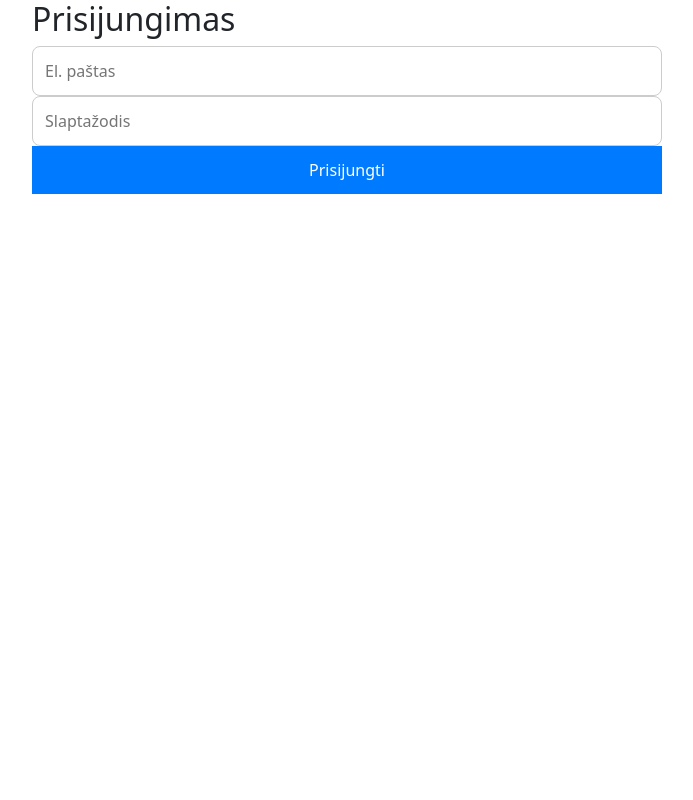
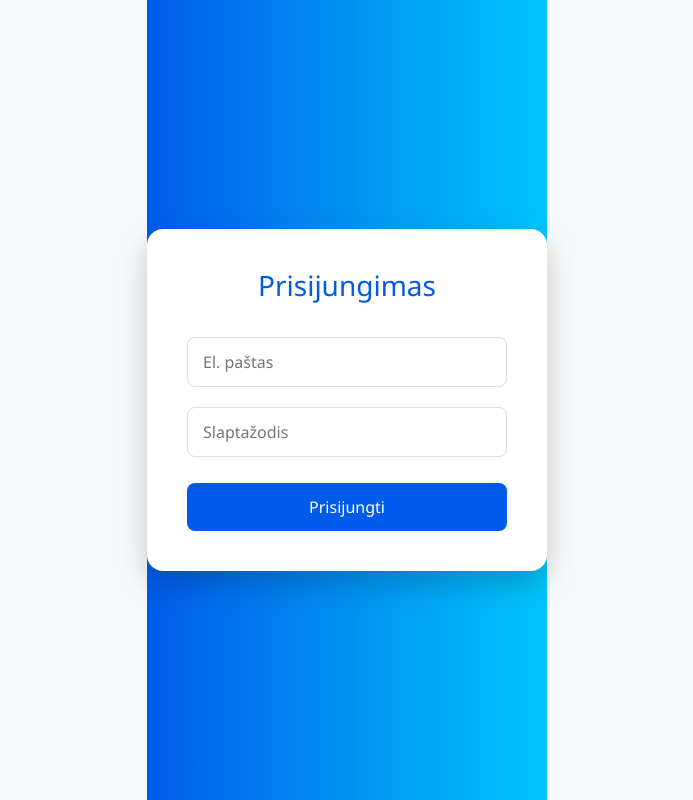
Before and after one commit to TomashTom/1_work_project, a React (Create React App) app in the folder client/: page /login in a window 1280 px wide. Shown: the whole page, without its empty margins (293-986 px from the left). Built offline with nearby package versions, Linux system fonts and the light colour scheme.

Commit message:
UserManager controllers

```diff
--- /dev/null
+++ b/client/src/assets/css/login.css
@@ -0,0 +1,64 @@
+.login-container {
+    min-height: 100vh;
+    display: flex;
+    justify-content: center;
+    align-items: center;
+    background: linear-gradient(to right, #005bea, #00c6fb);
+    font-family: 'Segoe UI', sans-serif;
+  }
+
+  .login-card {
+    background: #fff;
+    padding: 40px;
+    border-radius: 16px;
+    box-shadow: 0 12px 30px rgba(0, 0, 0, 0.2);
+    width: 100%;
+    max-width: 400px;
+    text-align: center;
+    transition: all 0.3s ease-in-out;
+  }
+
+  .login-card h2 {
+    margin-bottom: 24px;
+    font-size: 28px;
+    color: #005bea;
+  }
+
+  .login-card input {
+    width: 100%;
+    padding: 12px 15px;
+    margin: 10px 0;
+    border: 1px solid #ddd;
+    border-radius: 8px;
+    font-size: 16px;
+    transition: 0.3s;
+  }
+
+  .login-card input:focus {
+    border-color: #005bea;
+    outline: none;
+    box-shadow: 0 0 5px rgba(0, 94, 234, 0.4);
+  }
+
+  .login-card button {
+    background: #005bea;
+    color: white;
+    border: none;
+    padding: 12px 20px;
+    border-radius: 8px;
+    font-size: 16px;
+    cursor: pointer;
+    margin-top: 16px;
+    width: 100%;
+    transition: 0.3s;
+  }
+
+  .login-card button:hover {
+    background: #0047b3;
+  }
+
+  .msg {
+    margin-top: 15px;
+    color: #e53935;
+    font-weight: 500;
+  }
--- a/client/src/assets/css/styles.css
+++ b/client/src/assets/css/styles.css
@@ -190,6 +190,19 @@ footer {
     margin-left: 20px;
     list-style: none;
   }
+  .logout-button {
+    background: none;
+    border: none;
+    color: white;
+    font-weight: bold;
+    cursor: pointer;
+    padding: 10px;
+  }
+
+  .logout-button:hover {
+    text-decoration: underline;
+  }
+
 
 
 
--- a/client/src/components/Home.js
+++ b/client/src/components/Home.js
@@ -1,9 +1,14 @@
 import React from 'react';
-import { Link } from 'react-router-dom';
-
+import { Link, useNavigate } from 'react-router-dom';
 
 function Home() {
   const user = JSON.parse(localStorage.getItem('user'));
+  const navigate = useNavigate();
+
+  const handleLogout = () => {
+    localStorage.removeItem('user');
+    navigate(0);
+  };
 
   return (
     <>
@@ -29,7 +34,12 @@ function Home() {
                 <li><Link to="/paraiskos">Paraiškos</Link></li>
                 <li><Link to="/admin">Admin</Link></li>
                 <li className="user-greeting">
-                  <span style={{ color: 'white', fontWeight: 'bold' }}>Sveiki, {user.name}</span>
+                  <span style={{ color: 'white', fontWeight: 'bold' }}>
+                    Sveiki, {user.name}
+                  </span>
+                </li>
+                <li>
+                  <button onClick={handleLogout} className="logout-button">Atsijungti</button>
                 </li>
               </>
             )}
--- a/client/src/components/Login.js
+++ b/client/src/components/Login.js
@@ -1,7 +1,7 @@
 import React, { useState } from 'react';
 import axios from 'axios';
 import { useNavigate } from 'react-router-dom';
-
+import '../assets/css/login.css'; // ← Svarbu: pridėk šitą failą!
 
 function Login() {
   const [form, setForm] = useState({ email: '', password: '' });
@@ -12,25 +12,35 @@ function Login() {
     e.preventDefault();
     try {
       const res = await axios.post('/api/auth/login', form);
-      localStorage.setItem('user', JSON.stringify(res.data.user)); // <-- ČIA SVARBIAUSIA
+      localStorage.setItem('user', JSON.stringify(res.data.user));
       setMsg(`Sveiki, ${res.data.user.name}`);
-      setTimeout(() => {
-        navigate('/');
-      }, 1000);
+      setTimeout(() => navigate('/'), 1000);
     } catch (err) {
       setMsg(err.response?.data?.error || 'Prisijungimo klaida');
     }
   };
 
   return (
-    <div>
-      <h2>Prisijungimas</h2>
-      <form onSubmit={handleSubmit}>
-        <input placeholder="El. paštas" onChange={e => setForm({ ...form, email: e.target.value })} />
-        <input type="password" placeholder="Slaptažodis" onChange={e => setForm({ ...form, password: e.target.value })} />
+    <div className="login-container">
+      <form className="login-card" onSubmit={handleSubmit}>
+        <h2>Prisijungimas</h2>
+        <input
+          type="email"
+          placeholder="El. paštas"
+          value={form.email}
+          onChange={e => setForm({ ...form, email: e.target.value })}
+          required
+        />
+        <input
+          type="password"
+          placeholder="Slaptažodis"
+          value={form.password}
+          onChange={e => setForm({ ...form, password: e.target.value })}
+          required
+        />
         <button type="submit">Prisijungti</button>
+        {msg && <p className="msg">{msg}</p>}
       </form>
-      {msg && <p>{msg}</p>}
     </div>
   );
 }
--- a/client/src/components/Register.js
+++ b/client/src/components/Register.js
@@ -1,11 +1,12 @@
 import React, { useState } from 'react';
 import axios from 'axios';
-import { useNavigate } from 'react-router-dom'; // <-- Importuoti navigaciją
+import { useNavigate } from 'react-router-dom';
+import '../assets/css/login.css'; // Naudojame tą patį failą kaip Login
 
 function Register() {
   const [form, setForm] = useState({ name: '', email: '', password: '' });
   const [msg, setMsg] = useState('');
-  const navigate = useNavigate(); // <-- Navigacijos hookas
+  const navigate = useNavigate();
 
   const handleSubmit = async (e) => {
     e.preventDefault();
@@ -13,23 +14,41 @@ function Register() {
       await axios.post('/api/auth/register', form);
       setMsg('Registracija sėkminga!');
       setTimeout(() => {
-        navigate('/login'); // <-- Peradresavimas po registracijos
-      }, 1000); // Paliekame 1 sekundę žinutei parodyti
+        navigate('/login'); // Po registracijos nukreipiama į prisijungimą
+      }, 1000);
     } catch (err) {
       setMsg(err.response?.data?.error || 'Klaida');
     }
   };
 
   return (
-    <div>
-      <h2>Registracija</h2>
-      <form onSubmit={handleSubmit}>
-        <input placeholder="Vardas" onChange={e => setForm({ ...form, name: e.target.value })} />
-        <input placeholder="El. paštas" onChange={e => setForm({ ...form, email: e.target.value })} />
-        <input type="password" placeholder="Slaptažodis" onChange={e => setForm({ ...form, password: e.target.value })} />
+    <div className="login-container">
+      <form className="login-card" onSubmit={handleSubmit}>
+        <h2>Registracija</h2>
+        <input
+          type="text"
+          placeholder="Vardas"
+          value={form.name}
+          onChange={e => setForm({ ...form, name: e.target.value })}
+          required
+        />
+        <input
+          type="email"
+          placeholder="El. paštas"
+          value={form.email}
+          onChange={e => setForm({ ...form, email: e.target.value })}
+          required
+        />
+        <input
+          type="password"
+          placeholder="Slaptažodis"
+          value={form.password}
+          onChange={e => setForm({ ...form, password: e.target.value })}
+          required
+        />
         <button type="submit">Registruotis</button>
+        {msg && <p className="msg">{msg}</p>}
       </form>
-      {msg && <p>{msg}</p>}
     </div>
   );
 }
--- a/client/src/components/UserManager.js
+++ b/client/src/components/UserManager.js
@@ -1,10 +1,17 @@
 import React, { useEffect, useState } from 'react';
 import axios from 'axios';
+import { Modal, Button, Form, Card, Container, Row, Col, Table } from 'react-bootstrap';
+import 'bootstrap/dist/css/bootstrap.min.css';
 
 function UserManager() {
   const [users, setUsers] = useState([]);
-  const [name, setName] = useState('');
-  const [email, setEmail] = useState('');
+  const [form, setForm] = useState({ name: '', email: '' });
+  const [editId, setEditId] = useState(null);
+  const [showModal, setShowModal] = useState(false);
+
+  useEffect(() => {
+    fetchUsers();
+  }, []);
 
   const fetchUsers = () => {
     axios.get('/api/users')
@@ -12,17 +19,12 @@ function UserManager() {
       .catch(err => console.error(err));
   };
 
-  useEffect(() => {
-    fetchUsers();
-  }, []);
-
-  const handleSubmit = (e) => {
+  const handleCreate = (e) => {
     e.preventDefault();
-    axios.post('/api/users', { name, email })
+    axios.post('/api/users', form)
       .then(() => {
         fetchUsers();
-        setName('');
-        setEmail('');
+        setForm({ name: '', email: '' });
       });
   };
 
@@ -31,24 +33,84 @@ function UserManager() {
       .then(() => fetchUsers());
   };
 
+  const handleEdit = (user) => {
+    setForm({ name: user.name, email: user.email });
+    setEditId(user._id);
+    setShowModal(true);
+  };
+
+  const handleUpdate = () => {
+    axios.put(`/api/users/${editId}`, form)
+      .then(() => {
+        fetchUsers();
+        setForm({ name: '', email: '' });
+        setEditId(null);
+        setShowModal(false);
+      });
+  };
+
   return (
-    <div>
-      <h2>Vartotojų sąrašas</h2>
-      <form onSubmit={handleSubmit}>
-        <input value={name} onChange={e => setName(e.target.value)} placeholder="Vardas" />
-        <input value={email} onChange={e => setEmail(e.target.value)} placeholder="El. paštas" />
-        <button type="submit">Pridėti</button>
-      </form>
+    <Container className="mt-5">
+      <h2 className="text-center mb-4">Vartotojų valdymas</h2>
 
-      <ul>
-        {users.map(user => (
-          <li key={user._id}>
-            {user.name} ({user.email})
-            <button onClick={() => handleDelete(user._id)}>Ištrinti</button>
-          </li>
-        ))}
-      </ul>
-    </div>
+      <Card className="mb-4">
+        <Card.Body>
+          <Form onSubmit={handleCreate}>
+            <Row>
+              <Col><Form.Control placeholder="Vardas" value={form.name} onChange={e => setForm({ ...form, name: e.target.value })} required /></Col>
+              <Col><Form.Control placeholder="El. paštas" value={form.email} onChange={e => setForm({ ...form, email: e.target.value })} required /></Col>
+              <Col><Button type="submit" variant="success">Pridėti</Button></Col>
+            </Row>
+          </Form>
+        </Card.Body>
+      </Card>
+
+      <Table striped bordered hover responsive>
+        <thead>
+          <tr>
+            <th>#</th>
+            <th>Vardas</th>
+            <th>El. paštas</th>
+            <th>Veiksmai</th>
+          </tr>
+        </thead>
+        <tbody>
+          {users.map((user, index) => (
+            <tr key={user._id}>
+              <td>{index + 1}</td>
+              <td>{user.name}</td>
+              <td>{user.email}</td>
+              <td>
+                <Button variant="primary" size="sm" className="me-2" onClick={() => handleEdit(user)}>Redaguoti</Button>
+                <Button variant="danger" size="sm" onClick={() => handleDelete(user._id)}>Ištrinti</Button>
+              </td>
+            </tr>
+          ))}
+        </tbody>
+      </Table>
+
+      <Modal show={showModal} onHide={() => setShowModal(false)}>
+        <Modal.Header closeButton>
+          <Modal.Title>Redaguoti vartotoją</Modal.Title>
+        </Modal.Header>
+        <Modal.Body>
+          <Form>
+            <Form.Group className="mb-3">
+              <Form.Label>Vardas</Form.Label>
+              <Form.Control value={form.name} onChange={e => setForm({ ...form, name: e.target.value })} />
+            </Form.Group>
+            <Form.Group className="mb-3">
+              <Form.Label>El. paštas</Form.Label>
+              <Form.Control value={form.email} onChange={e => setForm({ ...form, email: e.target.value })} />
+            </Form.Group>
+          </Form>
+        </Modal.Body>
+        <Modal.Footer>
+          <Button variant="secondary" onClick={() => setShowModal(false)}>Atšaukti</Button>
+          <Button variant="success" onClick={handleUpdate}>Išsaugoti</Button>
+        </Modal.Footer>
+      </Modal>
+    </Container>
   );
 }
 
```
